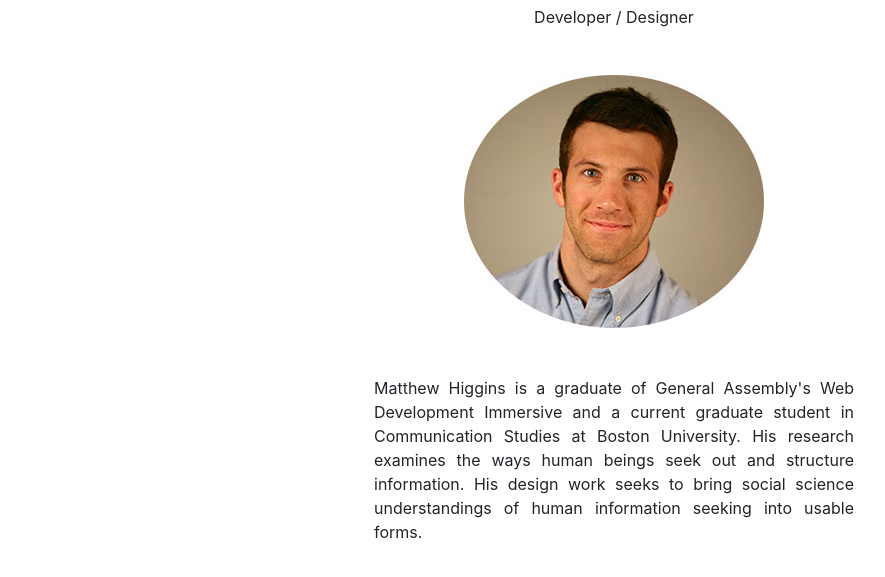
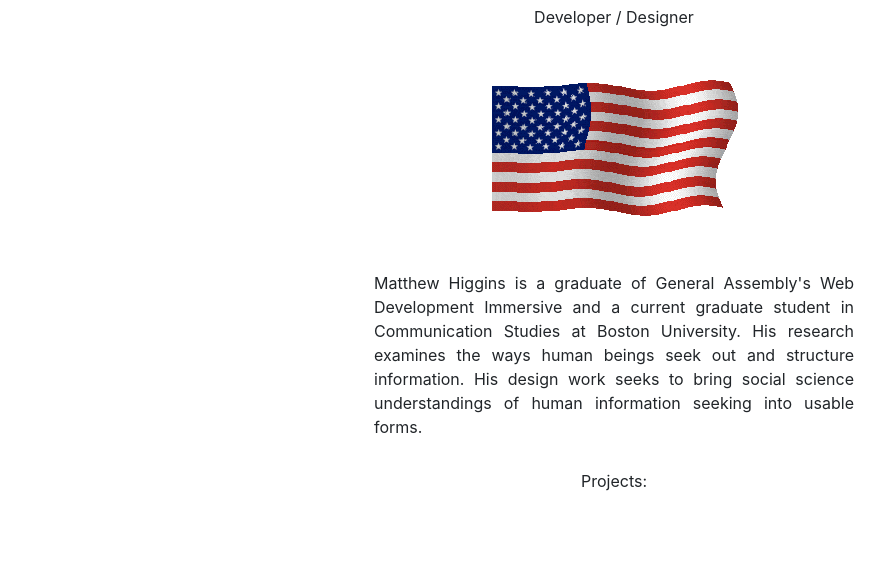
Before and after one commit to higginsmt/higginsmt.github.io, a plain HTML site: page index.html in a window 1280 px wide. Shown: the part 191-768 px from the top of the page, without its empty margins (26-911 px from the left). Drawn offline with nearby package versions, Linux system fonts and the light colour scheme.

Commit message:
added flag to home

```diff
--- a/index.html
+++ b/index.html
@@ -37,12 +37,17 @@
     </div>
     <div>
       <center>
-        <img src="/assets/circle.jpg">
+        <img src="/assets/flag.gif">
       </center>
       <br><br>
       <p class="center-justified">
          Matthew Higgins is a graduate of General Assembly's Web Development Immersive and a current graduate student in Communication Studies at Boston University. His research examines the ways human beings seek out and structure information. His design work seeks to bring social science understandings of human information seeking into usable forms.
-        </p>
+      </p>
+
+      <p>Projects:</p>
+
+      <p>
+
     </div>
 
 
```
Also changed, not shown: assets/flag.gif (added).
